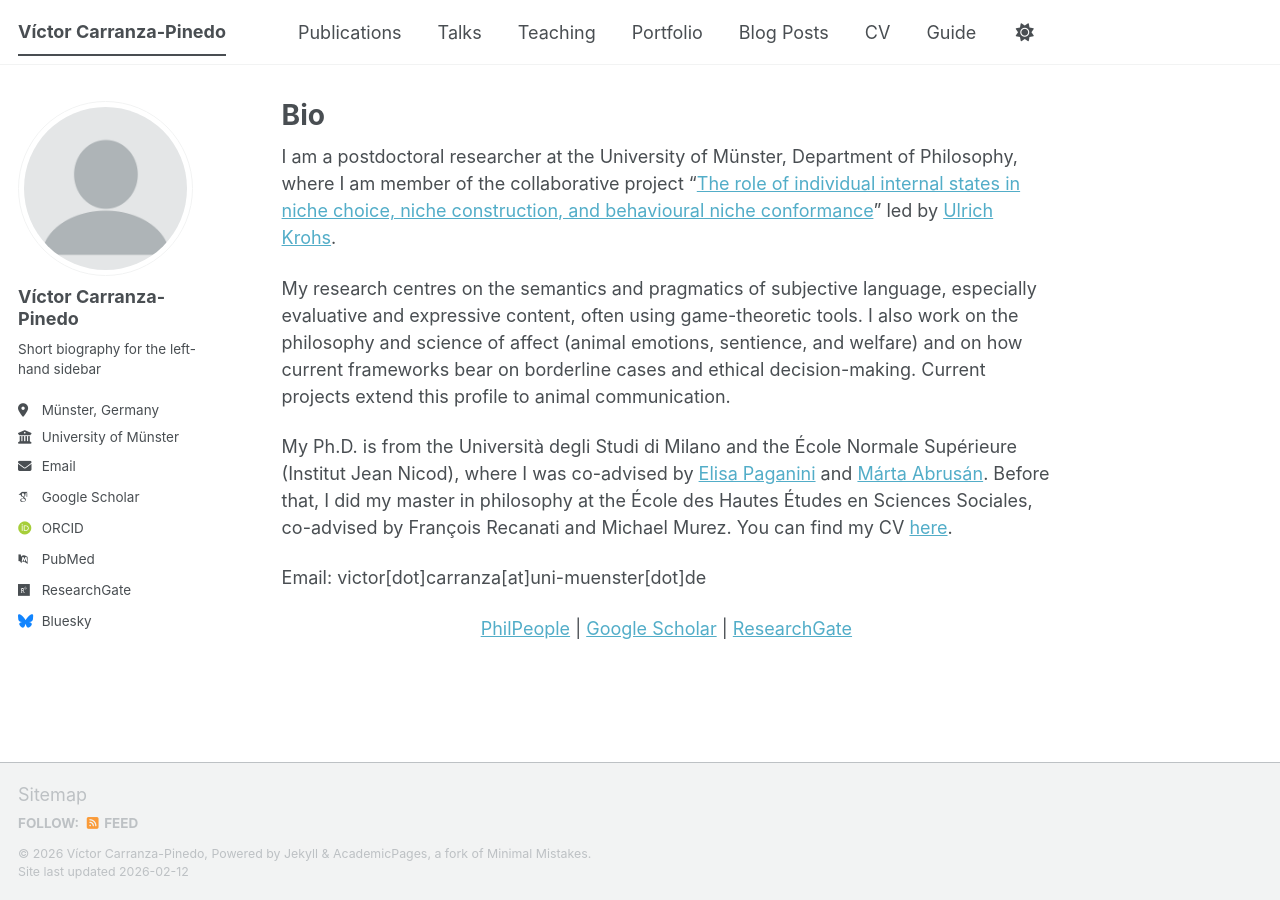
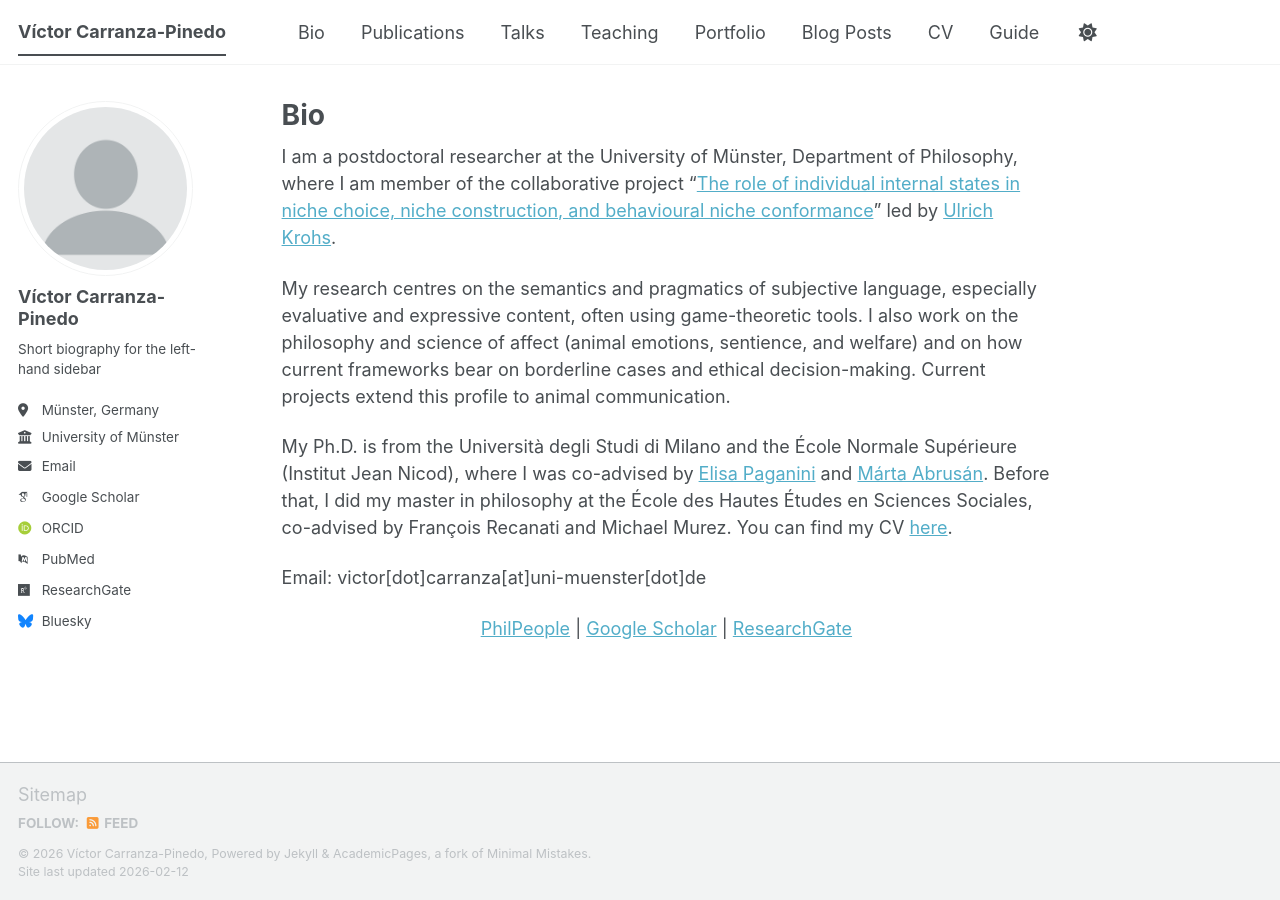
Before and after one commit to carranza-pinedo/carranza-pinedo.github.io, a Jekyll site: the page built from _pages/about.md, in a window 1280 px wide. Built offline with Jekyll 4.4.1, drawn with Linux system fonts in a browser that asks for light colours; some web fonts are replaced; a script bundle is joined from its source files by our own code; library files that are not in the unit come from our copies.

Commit message:
Update navigation.yml

```diff
--- a/_data/navigation.yml
+++ b/_data/navigation.yml
@@ -8,6 +8,9 @@
 #      Markdown formatted page while the second is generated using JSON.
 
 main:
+  - title: "Bio"
+    url: /about/
+
   - title: "Publications"
     url: /publications/
 
```
